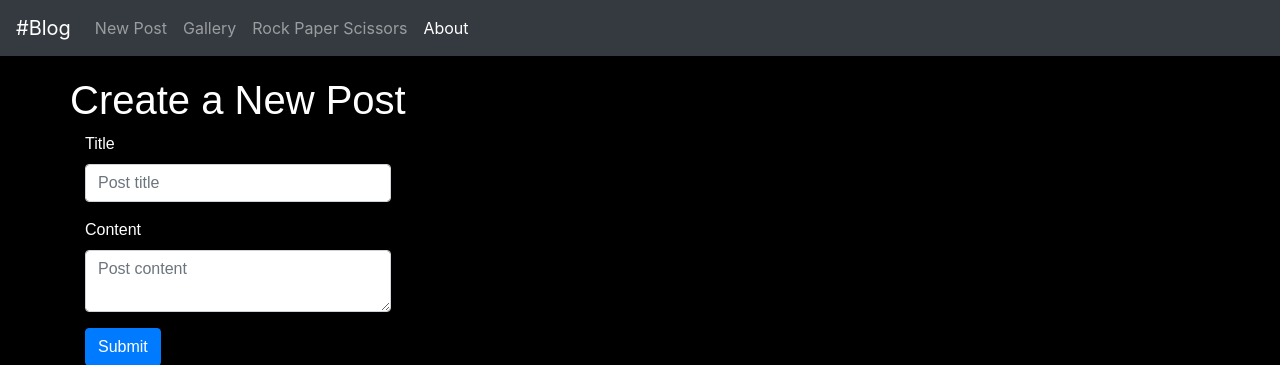
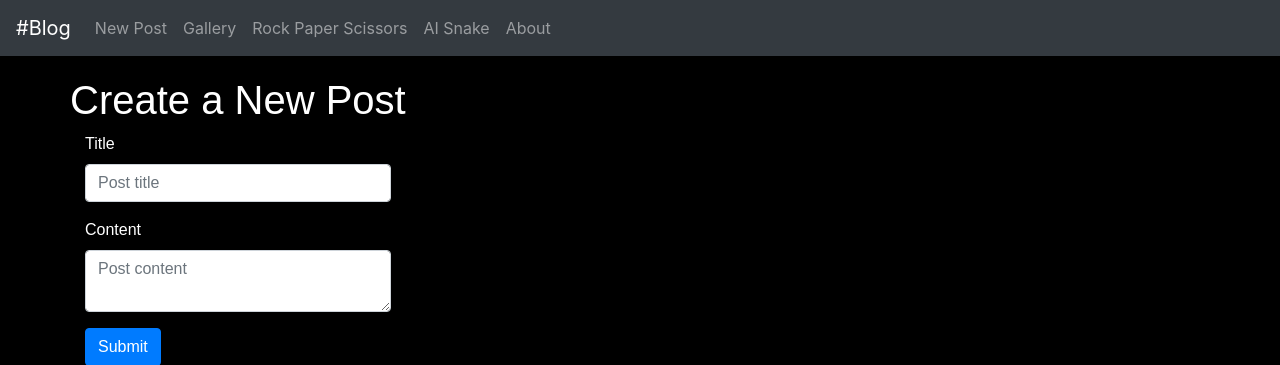
Before and after one commit to DanyStepanek/python_web_development, a Flask app: page /create in a window 1280 px wide. Shown: the top 365 px of the page. Run offline with Flask 2, Linux system fonts and the light colour scheme; some libraries are stand-ins or nearby versions.

Commit message:
snake added

```diff
--- a/app.py
+++ b/app.py
@@ -63,6 +63,10 @@ def create():
 @app.route('/r_p_s_game')
 def r_p_s_game():
     return render_template('r_p_s_game.html')
+
+@app.route('/snake')
+def snake():
+    return render_template('snake.html')
 
 @app.route('/<int:id>/edit', methods=('GET', 'POST'))
 def edit(id):
--- a/templates/base.html
+++ b/templates/base.html
@@ -32,7 +32,10 @@
             <li class="nav-item">
               <a class="nav-link" href="{{ url_for('r_p_s_game') }}">Rock Paper Scissors</a>
             </li>
-            <li class="nav-item active">
+            <li class="nav-item">
+              <a class="nav-link" href="{{ url_for('snake') }}">AI Snake</a>
+            </li>
+            <li class="nav-item">
                 <a class="nav-link" href="#">About</a>
             </li>
 
```
Also changed, not shown: database.db, static/images/gallery/f407_01_f19_i0_0.png (deleted), static/images/gallery/f408_02_f19_i0_0.png (deleted).
